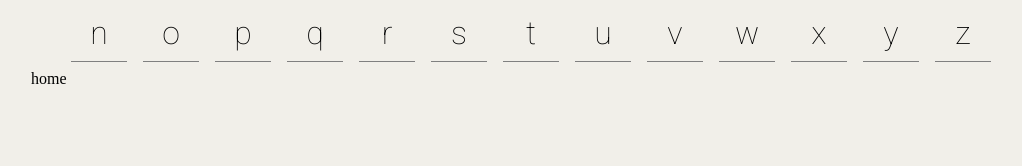
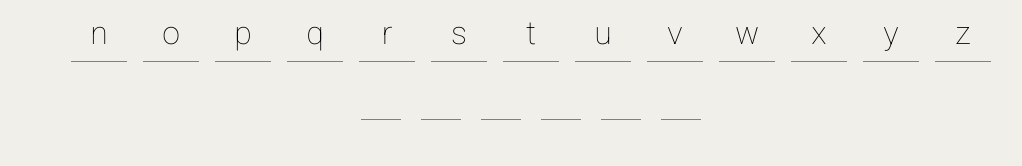
Before and after one commit to luckmer/hangman-game, a React (Create React App) app: page / in a window 1280 px wide. Shown: the part 134-300 px from the top of the page, without its empty margins (109-1131 px from the left). Built offline with nearby package versions, Linux system fonts and the light colour scheme; a web font is replaced by a local one.

Commit message:
updated guess panel added display method

```diff
--- a/src/components/GuessPanel.js
+++ b/src/components/GuessPanel.js
@@ -1,18 +1,77 @@
 import React from "react";
 import { AppContext } from "../store";
 import api from "../api/Index";
+import actions from "../store/actions";
+import styled from "styled-components";
 
-const GuessPanel = () => {
-  const { state } = React.useContext(AppContext);
-  const selectedWords = state.selectedText;
+const withLoader = (Element) => {
+  return (props) => {
+    const { state, dispatch } = React.useContext(AppContext);
 
-  React.useEffect(() => {
-    const generateRandomGuess = ~~(Math.random() * api.length);
-    const randomGuess = api[generateRandomGuess];
-    console.log(randomGuess);
-  }, []);
+    React.useEffect(() => {
+      const generateRandomGuess = ~~(Math.random() * api.length);
+      const randomGuess = api[generateRandomGuess];
 
-  return <div>home</div>;
+      dispatch({
+        type: actions.Set_Random_Guess,
+        payload: randomGuess
+      });
+    }, [dispatch]);
+
+    if (!state) {
+      return <div>Loading...</div>;
+    }
+
+    return <Element {...props} data={state} />;
+  };
 };
 
-export default GuessPanel;
+const GuessPanel = ({ data }) => {
+  const selectedWords = data.selectedText;
+  const randomGuess = data.guess.split("");
+
+  return (
+    <GuessSection>
+      {randomGuess.map((word, index) => {
+        return selectedWords.some((el) => el === word) ? (
+          <div key={index}>
+            <GuessP>{word}</GuessP>
+          </div>
+        ) : (
+          <div key={index}>
+            <GuessP></GuessP>
+          </div>
+        );
+      })}
+    </GuessSection>
+  );
+};
+
+export default withLoader(GuessPanel);
+
+const GuessSection = styled.section`
+  display: flex;
+  justify-content: center;
+  flex-flow: row wrap;
+  align-items: center;
+`;
+
+const GuessP = styled.p`
+  font-size: 3vmin;
+  padding: 0.2vmin;
+  margin: 10px;
+  width: 5vmin;
+  height: 5vmin;
+  display: flex;
+  justify-content: center;
+  align-items: center;
+  cursor: pointer;
+  font-family: "Roboto", sans-serif;
+  border-bottom: 1px solid grey;
+  transition: all 500ms ease;
+
+  &:hover {
+    background: black;
+    color: white;
+  }
+`;
--- a/src/components/TextPanel.jsx
+++ b/src/components/TextPanel.jsx
@@ -2,6 +2,49 @@ import React from "react";
 import styled from "styled-components";
 import { AppContext } from "../store/index";
 import actions from "../store/actions";
+
+const TextPanel = () => {
+  const { state, dispatch } = React.useContext(AppContext);
+
+  const alphabet = new Array(26)
+    .fill("")
+    .map((_, w) => String.fromCharCode(w + 97));
+
+  const handleClickText = (word) => {
+    const theSameWord = state.selectedText.some((el) => el === word);
+
+    if (!theSameWord) {
+      dispatch({
+        type: actions.Set_seletected_text,
+        payload: word
+      });
+    }
+  };
+
+  return (
+    <TextContainer>
+      <TextHeader>
+        <div>
+          <TextH3>HANGMAN</TextH3>
+        </div>
+      </TextHeader>
+
+      <TextAlphabet>
+        {alphabet.map((word, index) => {
+          const hideText = state.selectedText.some((text) => text === word);
+
+          return (
+            <div key={index} onClick={() => handleClickText(word)}>
+              <TextP hideText={hideText}>{word}</TextP>
+            </div>
+          );
+        })}
+      </TextAlphabet>
+    </TextContainer>
+  );
+};
+
+export default TextPanel;
 
 const TextContainer = styled.div`
   max-width: 1000px;
@@ -51,46 +94,3 @@ const TextP = styled.p`
     color: white;
   }
 `;
-
-const TextPanel = () => {
-  const { state, dispatch } = React.useContext(AppContext);
-
-  const alphabet = new Array(26)
-    .fill("")
-    .map((_, w) => String.fromCharCode(w + 97));
-
-  const handleClickText = (word) => {
-    const theSameWord = state.selectedText.some((el) => el === word);
-
-    if (!theSameWord) {
-      dispatch({
-        type: actions.Set_seletected_text,
-        payload: word
-      });
-    }
-  };
-
-  return (
-    <TextContainer>
-      <TextHeader>
-        <div>
-          <TextH3>HANGMAN</TextH3>
-        </div>
-      </TextHeader>
-
-      <TextAlphabet>
-        {alphabet.map((word, index) => {
-          const hideText = state.selectedText.some((text) => text === word);
-
-          return (
-            <div key={index} onClick={() => handleClickText(word)}>
-              <TextP hideText={hideText}>{word}</TextP>
-            </div>
-          );
-        })}
-      </TextAlphabet>
-    </TextContainer>
-  );
-};
-
-export default TextPanel;
--- a/src/store/index.js
+++ b/src/store/index.js
@@ -28,7 +28,15 @@ const SetSelectedText = (state, action) => {
 };
 
 const SetRandomGuess = (state, action) => {
-  return state.guess;
+  switch (action.type) {
+    case actions.Set_Random_Guess: {
+      const word = action.payload;
+      return word;
+    }
+
+    default:
+      return state.guess;
+  }
 };
 
 const reducer = (state, action) => ({
```
